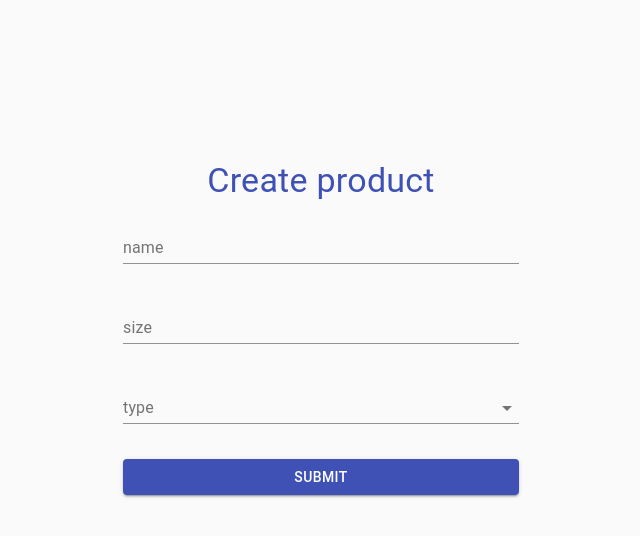
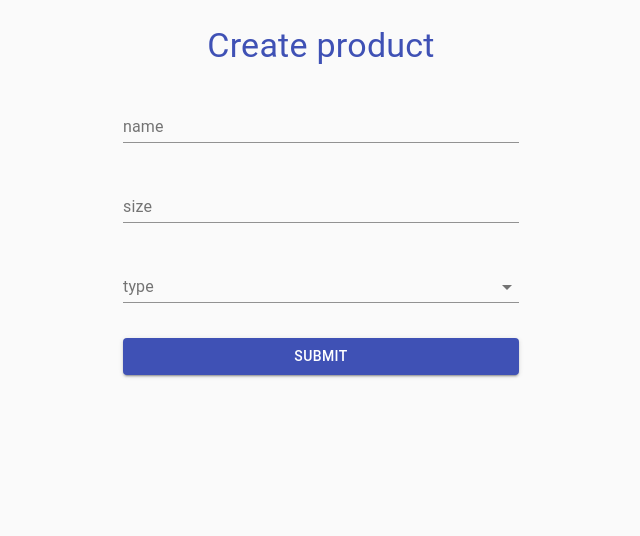
Before and after one commit to anaguerraabaroa/react-tdd-form, a React (Create React App) app: page / in a window 1280 px wide. Shown: the top 536 px of the page, without its empty margins (319-959 px from the left). Built offline with nearby package versions, Linux system fonts and the light colour scheme.

Commit message:
Fix box styles

```diff
--- a/src/form/form.js
+++ b/src/form/form.js
@@ -124,7 +124,13 @@ export const Form = () => {
     <Container maxWidth="xs">
       <CssBaseline />
 
-      <Box my={20}>
+      <Box
+        display="flex"
+        alignItems="center"
+        justifyContent="center"
+        flexDirection="column"
+        height={400}
+      >
         <Typography component="h1" variant="h4" align="center" color="primary">
           Create product
         </Typography>
```
